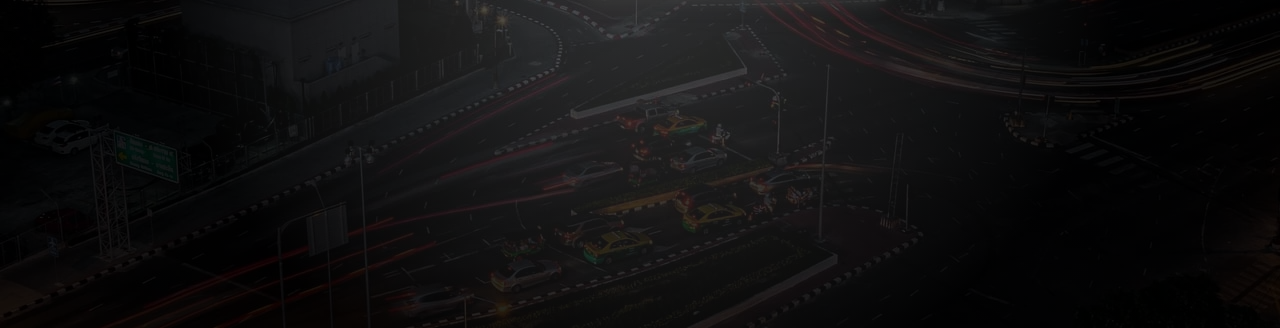
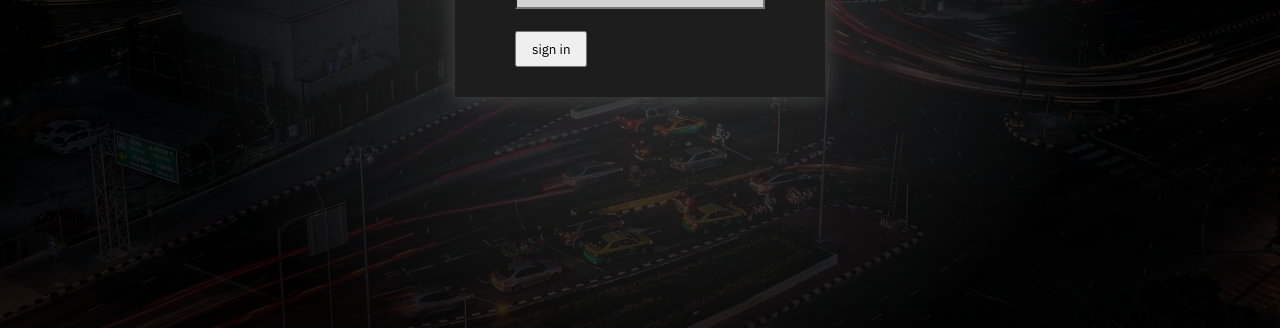
Before and after one commit to Maciej86/panel-login, a plain HTML site: page index.html in a window 1280 px wide. Shown: the part 472-800 px from the top of the page. Drawn offline with Linux system fonts and the light colour scheme.

Commit message:
Added style form

```diff
--- a/index.html
+++ b/index.html
@@ -21,6 +21,7 @@
 
     <link rel="stylesheet" href="css/style.css" />
     <link rel="stylesheet" href="css/panel.css" />
+    <link rel="stylesheet" href="css/form.css" />
 
     <script defer src="js/script.js"></script>
   </head>
```
